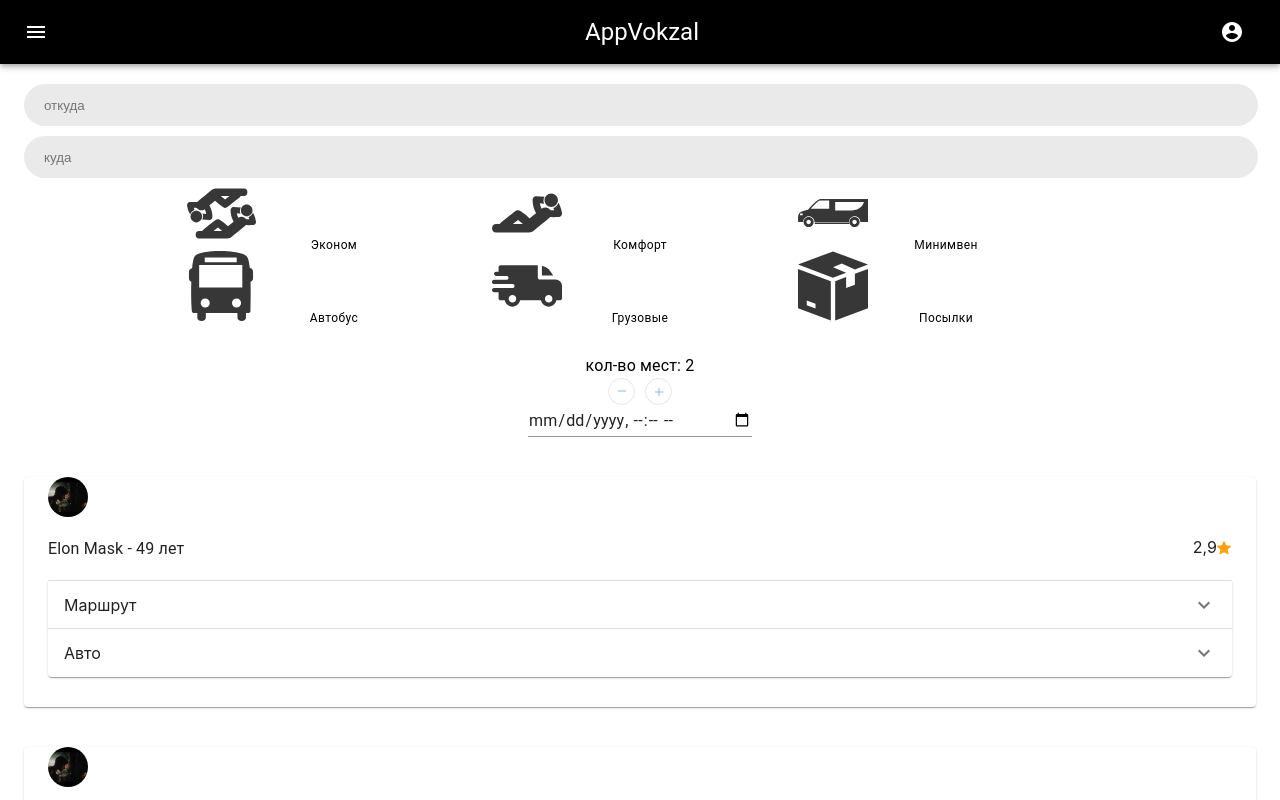
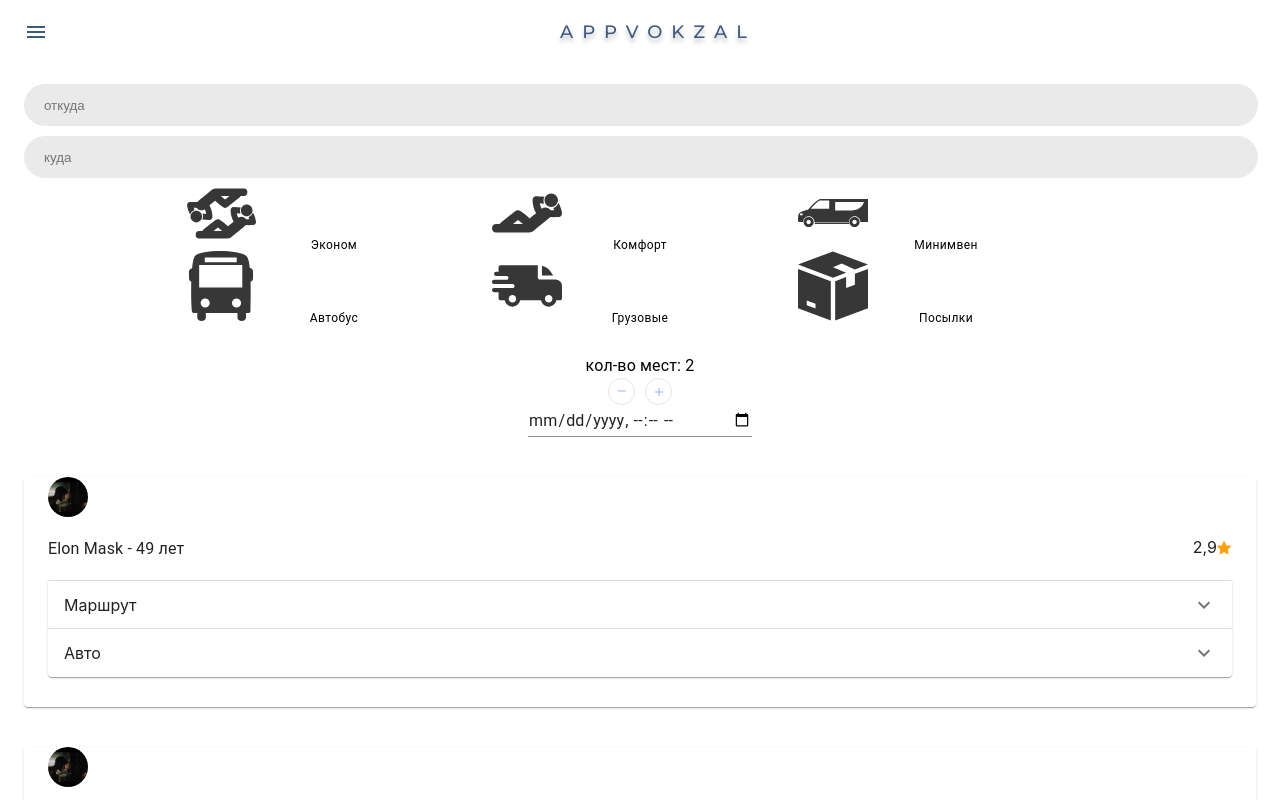
Before and after one commit to 0nliner/appVokzal, a React (Create React App) app: page /findTrip in a window 1280 px wide. Shown: the top 800 px of the page. Built offline with nearby package versions, Linux system fonts and the light colour scheme; what react-swipeable-views-utils would draw is missing.

Commit message:
header, login page, registration page

```diff
--- a/public/index.html
+++ b/public/index.html
@@ -9,6 +9,9 @@
       name="description"
       content="Web site created using create-react-app"
     />
+    <link rel="preconnect" href="https://fonts.googleapis.com">
+    <link rel="preconnect" href="https://fonts.gstatic.com" crossorigin>
+    <link href="https://fonts.googleapis.com/css2?family=Montserrat:ital,wght@0,100;0,200;0,300;0,400;0,500;0,600;0,700;0,800;1,100;1,200;1,300;1,400;1,500;1,600;1,700;1,800&display=swap" rel="stylesheet">
     <link rel="apple-touch-icon" href="%PUBLIC_URL%/logo192.png" />
     <!--
       manifest.json provides metadata used when your web app is installed on a
--- a/src/pages/LoginPage/index.js
+++ b/src/pages/LoginPage/index.js
@@ -11,6 +11,23 @@ let useStyles = makeStyles(theme => ({
         border: "none",
         borderRadius: 10
     },
+    logo: {
+        color: "rgba(62, 89, 130, 1)",
+        fontFamily: "Montserrat",
+        fontWeight: "500",
+        fontSize: "22px",
+        marginTop: 20,
+        letterSpacing: "0.500em",
+        textShadow: "0px 4px 4px rgba(0, 0, 0, 0.25)",
+    },
+    btn: {
+        backgroundColor: "rgba(41, 67, 103, 1)",
+        color: "rgba(255, 255, 255, 1)",
+        fontSize: "12px",
+        textTransform: "none"
+    }
+
+
 }));
 
 export function LoginPage (props) {
@@ -23,19 +40,24 @@ export function LoginPage (props) {
     };
     return (
         <Container maxWidth={"sm"}>
-            <Typography variant={"h6"} style={{marginTop: 30}}>
-                Авторизируйтесь
+
+            <Typography variant={"h4"} className={classes.logo}>
+                APPVOKZAL
+            </Typography>
+
+            <Typography variant={"h6"} style={{marginTop: 20, fontSize: "15px", fontWeight: "600"}}>
+                Авторизуйтесь
             </Typography>
 
             <input className={classes.input}
                    placeholder={"E-mail или номер телефона"}
                    style={{
                        marginBottom: 10,
-                       marginTop: 40
+                       marginTop: 40,
                    }}/>
 
             <input className={classes.input}
-                   placeholder={"пароль"}
+                   placeholder={"Пароль"}
                    type={"password"}
                    style={{
                         marginBottom: 40,
@@ -43,16 +65,16 @@ export function LoginPage (props) {
 
 
             <Grid container justify={"center"} direction={"column"}>
-                <Button onClick={auth} variant={"contained"} color={"primary"} style={{marginBottom: 10}}>
+                <Button className={classes.btn} onClick={auth} variant={"contained"} color={"primary"} style={{marginBottom: 10}}>
                     Войти
                 </Button>
 
-                <Button onClick={link}  variant={"contained"} color={"primary"}>
-                    Создать аккаунт
+                <Button className={classes.btn} onClick={link}  variant={"contained"} color={"primary"}>
+                    Зарегистироваться
                 </Button>
 
-                <Typography variant={"caption"} style={{marginTop: 20, color: "#91B3FA"}}>
-                    восстановить пароль
+                <Typography variant={"caption"} style={{marginTop: 20, color: "rgba(128, 160, 206, 1)"}}>
+                    Забыли пароль?
                 </Typography>
 
             </Grid>
--- a/src/pages/RegistrationPage/index.js
+++ b/src/pages/RegistrationPage/index.js
@@ -1,6 +1,6 @@
 import {Button, Container, Grid, makeStyles, Typography} from "@material-ui/core";
 
-
+import React from 'react';
 let useStyles = makeStyles(theme => ({
     input: {
         backgroundColor: "#F2F2F2",
@@ -11,38 +11,59 @@ let useStyles = makeStyles(theme => ({
         border: "none",
         borderRadius: 10
     },
+    logo: {
+        color: "rgba(62, 89, 130, 1)",
+        fontFamily: "Montserrat",
+        fontWeight: "500",
+        fontSize: "22px",
+        marginTop: 20,
+        letterSpacing: "0.500em",
+        textShadow: "0px 4px 4px rgba(0, 0, 0, 0.25)",
+    },
+    btn: {
+        backgroundColor: "rgba(41, 67, 103, 1)",
+        color: "rgba(255, 255, 255, 1)",
+        fontSize: "12px",
+        textTransform: "none"
+    },
+
 }));
+
+
 
 export function RegistrationPage (props) {
     let classes = useStyles();
-
     return (
         <Container maxWidth={"sm"}>
-            <Typography variant={"h6"} style={{marginTop: 30}}>
+            <Typography variant={"h4"} className={classes.logo}>
+                APPVOKZAL
+            </Typography>
+
+            <Typography variant={"h6"} style={{marginTop: 20, fontSize: "15px", fontWeight: "600"}}>
                 Регистрация
             </Typography>
 
             <input className={classes.input}
-                   placeholder={"E-mail или номер телефона"}
+                   placeholder={"Имя"}
                    style={{
                        marginBottom: 10,
                        marginTop: 40
                    }}/>
 
             <input className={classes.input}
-                   placeholder={"Имя"}
+                   placeholder={"E-mail"}
                    style={{
                        marginBottom: 10,
                    }}/>
 
             <input className={classes.input}
-                   placeholder={"Фамилия"}
+                   placeholder={"Номер телефона"}
                    style={{
                        marginBottom: 10,
                    }}/>
 
             <input className={classes.input}
-                   placeholder={"пароль"}
+                   placeholder={"Пароль"}
                    type={"password"}
                    style={{
                        marginBottom: 10,
@@ -50,7 +71,7 @@ export function RegistrationPage (props) {
 
 
             <input className={classes.input}
-                   placeholder={"повторите пароль"}
+                   placeholder={"Повторите пароль"}
                    type={"password"}
                    style={{
                         marginBottom: 40,
@@ -58,11 +79,10 @@ export function RegistrationPage (props) {
 
 
             <Grid container justify={"center"} direction={"column"}>
-                <Button variant={"contained"} color={"primary"} style={{marginBottom: 10}}>
-                    регистрация
+                <Button className={classes.btn} variant={"contained"} color={"primary"} style={{marginBottom: 10}}>
+                    Зарегистироваться
                 </Button>
             </Grid>
-
         </Container>
     );
 }
--- a/src/pages/components/Header.js
+++ b/src/pages/components/Header.js
@@ -16,12 +16,21 @@ import {Nav} from "./Nav";
 const useStyles = makeStyles((theme) => ({
     root: {
         flexGrow: 1,
+        boxShadow: "none",
+        background: "transparent"
     },
     menuButton: {
-        marginRight: theme.spacing(2),
+        color: "rgba(62, 89, 130, 1)",
     },
     title: {
         flexGrow: 1,
+        color: "rgba(62, 89, 130, 1)",
+        fontFamily: "Montserrat",
+        fontWeight: "500",
+        fontSize: "18px",
+        letterSpacing: "0.500em",
+        textTransform: "uppercase",
+        textShadow: "0px 4px 4px rgba(0, 0, 0, 0.25)",
     },
 }));
 
@@ -44,43 +53,15 @@ export function Header() {
     };
     //
     return (
-        <div className={classes.root}>
-            <AppBar position="static" style={{backgroundColor: "black"}}>
+        <div >
+            <AppBar className={classes.root} position="static">
                 <Toolbar>
-                    <Nav/>
+                    <Nav color="rgba(62, 89, 130, 1)" className={classes.menuButton}/>
                     <Typography variant="h5" className={classes.title}>
                         AppVokzal
                     </Typography>
 
-                        <div>
-                            <IconButton
-                                aria-label="account of current user"
-                                aria-controls="menu-appbar"
-                                aria-haspopup="true"
-                                onClick={handleMenu}
-                                color="inherit"
-                            >
-                                <AccountCircle />
-                            </IconButton>
-                            <Menu
-                                id="menu-appbar"
-                                anchorEl={anchorEl}
-                                anchorOrigin={{
-                                    vertical: 'top',
-                                    horizontal: 'right',
-                                }}
-                                keepMounted
-                                transformOrigin={{
-                                    vertical: 'top',
-                                    horizontal: 'right',
-                                }}
-                                open={open}
-                                onClose={handleClose}
-                            >
-                                <MenuItem onClick={handleClose}>Profile</MenuItem>
-                                <MenuItem onClick={handleClose}>My account</MenuItem>
-                            </Menu>
-                        </div>
+
                 </Toolbar>
             </AppBar>
         </div>
--- a/src/pages/components/Nav.js
+++ b/src/pages/components/Nav.js
@@ -26,7 +26,7 @@ const useStyles = makeStyles((theme)=>({
             width: 'auto',
         },
         menuButton: {
-            marginRight: theme.spacing(2),
+            color: "rgba(62, 89, 130, 1)"
         },
         large: {
             width: theme.spacing(7),
@@ -122,7 +122,7 @@ export function Nav() {
         <React.Fragment key={"left"}>
             <IconButton edge="start"
                         className={classes.menuButton}
-                        color="inherit"
+                        color="rgba(62, 89, 130, 1)"
                         aria-label="menu"
                         onClick={toggleDrawer("left", true)}>
                 <MenuIcon />
```
